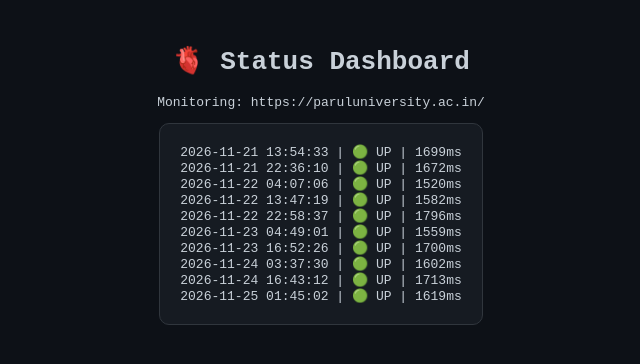
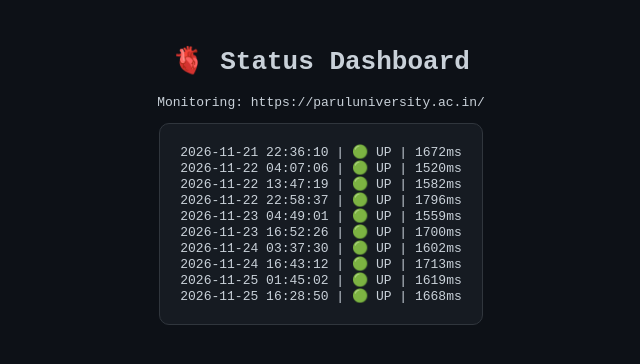
Before and after one commit to maiipiyushhoon/serverless-heartbeat, a plain HTML site: page index.html in a window 1280 px wide. Shown: the full height of the page, 319-959 px from the left. Drawn offline with Linux system fonts and the light colour scheme.

Commit message:
🤖 Auto-Update: Log and HTML Dashboard

```diff
--- a/index.html
+++ b/index.html
@@ -1,5 +1,4 @@
-<!DOCTYPE html><html><head><title>Status</title><style>body{background:#0d1117;color:#c9d1d9;font-family:monospace;padding:20px;text-align:center;}.box{background:#161b22;padding:20px;border-radius:10px;border:1px solid #30363d;display:inline-block;text-align:left;}</style></head><body><h1>🫀 Status Dashboard</h1><p>Monitoring: https://paruluniversity.ac.in/</p><div class="box">2026-11-21 13:54:33 | 🟢 UP | 1699ms
-<br>2026-11-21 22:36:10 | 🟢 UP | 1672ms
+<!DOCTYPE html><html><head><title>Status</title><style>body{background:#0d1117;color:#c9d1d9;font-family:monospace;padding:20px;text-align:center;}.box{background:#161b22;padding:20px;border-radius:10px;border:1px solid #30363d;display:inline-block;text-align:left;}</style></head><body><h1>🫀 Status Dashboard</h1><p>Monitoring: https://paruluniversity.ac.in/</p><div class="box">2026-11-21 22:36:10 | 🟢 UP | 1672ms
 <br>2026-11-22 04:07:06 | 🟢 UP | 1520ms
 <br>2026-11-22 13:47:19 | 🟢 UP | 1582ms
 <br>2026-11-22 22:58:37 | 🟢 UP | 1796ms
@@ -8,4 +7,5 @@
 <br>2026-11-24 03:37:30 | 🟢 UP | 1602ms
 <br>2026-11-24 16:43:12 | 🟢 UP | 1713ms
 <br>2026-11-25 01:45:02 | 🟢 UP | 1619ms
+<br>2026-11-25 16:28:50 | 🟢 UP | 1668ms
 </div></body></html>
```
Also changed, not shown: status_log.txt.
